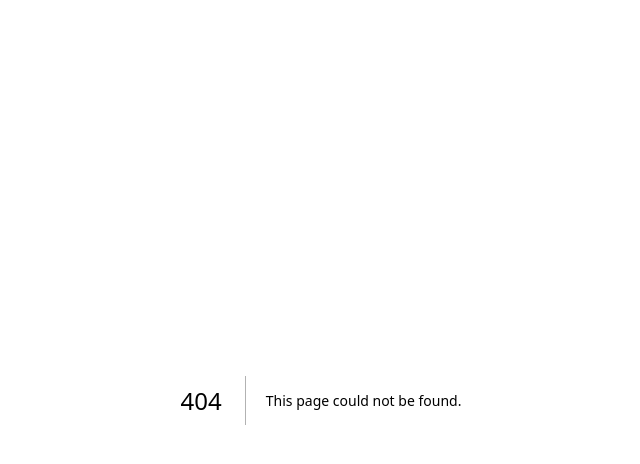
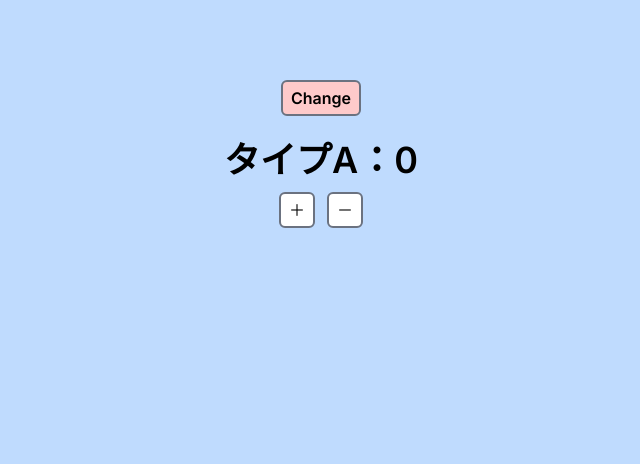
Before and after one commit to sena0514/my-app, a Next.js app: page /countUpdate in a window 1280 px wide. Before the commit this address had no page. Shown: the top 464 px of the page, without its empty margins (319-959 px from the left). Built offline with nearby package versions, Linux system fonts and the light colour scheme.

Commit message:
アップデート版のカウントアッププロジェクトを実装した

```diff
--- /dev/null
+++ b/app/(main)/countUpdate/page.tsx
@@ -0,0 +1,78 @@
+"use client";
+
+import { NextPage } from "next";
+import { useState } from "react";
+
+const CountUpdate: NextPage = () => {
+  const [toggle, setToggle] = useState(true);
+  const [countA, setCountA] = useState(0);
+  const [countB, setCountB] = useState(0);
+
+  const handleChangeButton = () => {
+    setToggle((prev) => !prev);
+  };
+
+  return (
+    <div className="pt-20 h-screen bg-blue-200">
+      <div className="max-5lx mx-auto px-4">
+        <div className="text-center ">
+          <button
+            onClick={handleChangeButton}
+            className="rounded-md border-2 border-gray-500 px-2 py-1 bg-red-200 font-semibold"
+          >
+            Change
+          </button>
+        </div>
+        <div className="mt-6">
+          {toggle ? (
+            <CountResult title="タイプA" count={countA} setCount={setCountA} />
+          ) : (
+            <CountResult title="タイプB" count={countB} setCount={setCountB} />
+          )}
+        </div>
+      </div>
+    </div>
+  );
+};
+
+const CountResult = ({
+  title,
+  count,
+  setCount,
+}: {
+  title: string;
+  count: number;
+  setCount: React.Dispatch<React.SetStateAction<number>>;
+}) => {
+  const handleCountUp = () => {
+    setCount((prev) => prev + 1);
+  };
+
+  const handleCountDown = () => {
+    setCount((prev) => prev - 1);
+  };
+
+  return (
+    <>
+      <h2 className="text-center font-semibold text-4xl">
+        {title}：{count}
+      </h2>
+      <div className="flex justify-center gap-x-3 mt-3">
+        <button
+          onClick={handleCountUp}
+          className="rounded-md border-2 border-gray-500 p-2 bg-white leading-4"
+        >
+          ＋
+        </button>
+        <button
+          onClick={handleCountDown}
+          className="rounded-md border-2 border-gray-500 p-2 bg-white leading-4"
+        >
+          －
+        </button>
+      </div>
+    </>
+  );
+};
+
+export default CountUpdate;
--- a/app/page.tsx
+++ b/app/page.tsx
@@ -56,6 +56,12 @@
           >
             8.Number Change
           </Link>
+          <Link
+            className="py-3 px-2  text-center rounded-lg border-4 border-gray-500 inline-block bg-yellow-300"
+            href="/countUpdate"
+          >
+            9.Count Update
+          </Link>
         </div>
       </div>
     </div>
```
